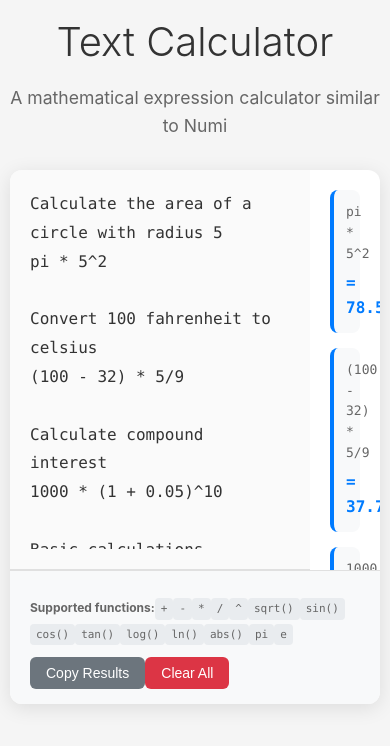
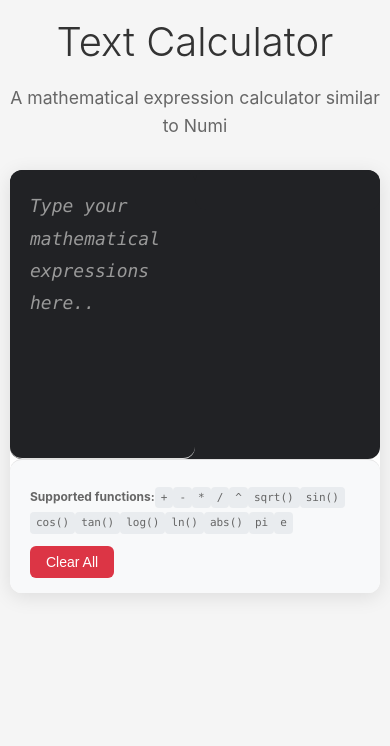
Before and after one commit to ardianto-dispendix/TypeCal, an Angular app: page / in a window 390 px wide. Shown: the top 746 px of the page. Built offline with nearby package versions, Linux system fonts and the light colour scheme.

Commit message:
feat: add electron

```diff
--- /dev/null
+++ b/electron/preload.js
@@ -0,0 +1,6 @@
+const { contextBridge } = require('electron');
+
+// Minimal, future-proof bridge. Add safe APIs here if needed later.
+contextBridge.exposeInMainWorld('typecal', {
+  version: () => '1.0.0',
+});
--- a/src/app/calculator/calculator.component.html
+++ b/src/app/calculator/calculator.component.html
@@ -1,33 +1,17 @@
 <div class="calculator-container">
-  <div class="input-area">
-    <textarea
-      class="expression-input"
-      [(ngModel)]="inputText"
-      (ngModelChange)="onInputChange()"
-      (keydown)="onKeyDown($event)"
-      placeholder="Type your mathematical expressions here...
+  <div class="operation-area">
+      <div class="input-area">
+      <textarea #expressionInput class="expression-input" [(ngModel)]="inputText" (ngModelChange)="onInputChange()"
+        (keydown)="onKeyDown($event)" placeholder="Type your mathematical expressions here..">
+      </textarea>
+      </div>
 
-Examples:
-• 15 + 25 * 2
-• sqrt(144)
-• (100 - 32) * 5/9
-• 3.14159 * 5^2
-• sin(45 * pi/180)
-• 1000 * (1 + 0.05)^10
-
-Press Cmd+Enter (Mac) or Ctrl+Enter (Windows) to calculate"
-    ></textarea>
-  </div>
-
-  <div class="results-area" *ngIf="results.length > 0">
-    <div
-      *ngFor="let result of results"
-      class="calculation-result"
-      [class.error]="result.isError"
-    >
-      <div class="expression">{{ result.expression }}</div>
-      <div class="result">= {{ result.result }}</div>
-    </div>
+      <div class="results-area" *ngIf="results.length >= 0">
+      <div *ngFor="let result of results" class="calculation-result" [class.error]="result.isError"
+        [class.empty-space]="result.isEmptySpace">
+        <div class="result">{{ result.result }}</div>
+      </div>
+      </div>
   </div>
 
   <div class="toolbar">
--- a/src/app/calculator/calculator.component.scss
+++ b/src/app/calculator/calculator.component.scss
@@ -15,11 +15,8 @@
   grid-template-rows: auto;
 }
 
-.input-area {
-  height: 100%;
-  .expression-input{
-    height: 100%;
-  }
+.operation-area{
+  grid-column: span 2;
 }
 
 .toolbar {
@@ -37,11 +34,11 @@
 
   .calculation-result {
     .expression {
-      font-size: 13px;
+      font-size: 11px;
     }
 
     .result {
-      font-size: 16px;
+      font-size: 11px;
     }
   }
 }
--- a/src/app/calculator/calculator.component.ts
+++ b/src/app/calculator/calculator.component.ts
@@ -1,11 +1,11 @@
-import { Component } from '@angular/core';
+import { AfterViewInit, Component, ElementRef, ViewChild } from '@angular/core';
 import { evaluate } from 'mathjs';
 
 interface CalculationResult {
-  expression: string;
   result: string;
   isError: boolean;
   timestamp: Date;
+  isEmptySpace: boolean;
 }
 
 @Component({
@@ -13,17 +13,24 @@ interface CalculationResult {
   templateUrl: './calculator.component.html',
   styleUrls: ['./calculator.component.scss']
 })
-export class CalculatorComponent {
+export class CalculatorComponent implements AfterViewInit {
+  @ViewChild('expressionInput') private expressionInput?: ElementRef<HTMLTextAreaElement>;
+
   inputText: string = '';
   results: CalculationResult[] = [];
 
   constructor() {
-    // Add some example calculations on startup
-    this.addExample();
+    //this.addExample();
+  }
+
+  ngAfterViewInit(): void {
+    // Ensure initial layout is consistent even before the first input event.
+    queueMicrotask(() => this.resizeInputToContent());
   }
 
   onInputChange(): void {
     this.calculateFromText();
+    this.resizeInputToContent();
   }
 
   onKeyDown(event: KeyboardEvent): void {
@@ -47,27 +54,34 @@ export class CalculatorComponent {
         try {
           const result = this.evaluateExpression(trimmedLine);
           newResults.push({
-            expression: trimmedLine,
             result: this.formatResult(result),
             isError: false,
-            timestamp: new Date()
+            timestamp: new Date(),
+            isEmptySpace: false
           });
+          if (trimmedLine.length > 31) {
+            newResults.push({
+              result: "",
+              isError: false,
+              timestamp: new Date(),
+              isEmptySpace: true
+            });
+          }
         } catch (error) {
           newResults.push({
-            expression: trimmedLine,
-            result: 'Error: Invalid expression',
+            result: '',
             isError: true,
-            timestamp: new Date()
+            timestamp: new Date(),
+            isEmptySpace: false
           });
         }
       }
     }
-
+    console.log(newResults.length)
     this.results = newResults;
   }
 
   private isCalculableExpression(text: string): boolean {
-    // Check if the line contains mathematical expressions
     const mathPatterns = [
       /\d+[\+\-\*\/\%\^]\d+/,  // Basic arithmetic
       /\d+\s*[\+\-\*\/\%\^]\s*\d+/,  // With spaces
@@ -88,7 +102,6 @@ export class CalculatorComponent {
 
   private evaluateExpression(expression: string): number {
     try {
-      // Use math.js evaluate function for safe mathematical expression evaluation
       const result = evaluate(expression);
 
       if (typeof result !== 'number' || !isFinite(result)) {
@@ -102,12 +115,10 @@ export class CalculatorComponent {
   }
 
   private formatResult(result: number): string {
-    // Format the result for better display
     if (Number.isInteger(result)) {
       return result.toString();
     }
 
-    // Round to 6 decimal places and remove trailing zeros
     const rounded = Math.round(result * 1000000) / 1000000;
     return rounded.toString().replace(/\.?0+$/, '');
   }
@@ -115,11 +126,20 @@ export class CalculatorComponent {
   clearAll(): void {
     this.inputText = '';
     this.results = [];
+    this.resizeInputToContent();
+  }
+
+  private resizeInputToContent(): void {
+    const textarea = this.expressionInput?.nativeElement;
+    if (!textarea) return;
+
+    textarea.style.height = 'auto';
+    textarea.style.height = `${textarea.scrollHeight}px`;
   }
 
   copyResults(): void {
     const resultText = this.results
-      .map(r => `${r.expression} = ${r.result}`)
+      .map(r => `${r.result}`)
       .join('\n');
 
     if (navigator.clipboard) {
--- a/src/styles.scss
+++ b/src/styles.scss
@@ -4,6 +4,7 @@
   margin: 0;
   padding: 0;
   box-sizing: border-box;
+  border-radius: 12px;
 }
 
 body {
@@ -20,16 +21,26 @@ body {
 }
 
 .calculator-container {
-  background: white;
-  border-radius: 12px;
+  background: #212225;
   box-shadow: 0 4px 20px rgba(0, 0, 0, 0.1);
-  overflow: hidden;
 }
+
+.operation-area {
+  display: flex;
+  flex-direction: row;
+  width: auto;
+  max-height: 60vh;
+  overflow-y: auto;
+  align-items: flex-start;
+  overscroll-behavior: contain;
+  background-color: #212225;
 
   .input-area {
     padding: 20px;
-  background: #fafafa;
+    background: #212225;
     border-bottom: 1px solid #e0e0e0;
+    width: 50%;
+    flex: 1 1 0;
   }
 
   .expression-input {
@@ -40,9 +51,11 @@ body {
     font-family: 'Monaco', 'Menlo', 'Consolas', monospace;
     outline: none;
     resize: none;
-  min-height: 150px;
     line-height: 1.8;
-  color: #333;
+    color: #E1E4E7;
+    overflow-y: hidden;
+    height: auto;
+    min-height: 240px;
 
     &::placeholder {
       color: #999;
@@ -52,29 +65,22 @@ body {
 
   .results-area {
     padding: 20px;
-  max-height: 400px;
-  overflow-y: auto;
+    width: 50%;
+    flex: 1 1 0;
+    background: #212225;
   }
 
   .calculation-result {
-  margin-bottom: 15px;
-  padding: 12px;
-  background: #f8f9fa;
-  border-radius: 8px;
-  border-left: 4px solid #007bff;
-
-  .expression {
-    font-family: 'Monaco', 'Menlo', 'Consolas', monospace;
-    color: #666;
-    margin-bottom: 5px;
-    font-size: 14px;
-  }
+    margin-bottom: 4px;
+    padding: 0px;
+    width: 100%;
 
     .result {
       font-family: 'Monaco', 'Menlo', 'Consolas', monospace;
       font-size: 18px;
       font-weight: 600;
-    color: #007bff;
+      color: #9CD14E;
+      text-align: right;
     }
 
     &.error {
@@ -83,6 +89,12 @@ body {
 
       .result {
         color: #dc3545;
+      }
+    }
+
+    &.empty-space {
+      height: 28px;
+      background: transparent;
     }
   }
 }
```
Also changed, not shown: electron/main.js (added, +72 -0 lines), package.json (+40 -1 lines), electron/README.md (added), 2 other files (tests, documents, lock files or other folders). Lines whose indentation alone changed are shown as unchanged.
